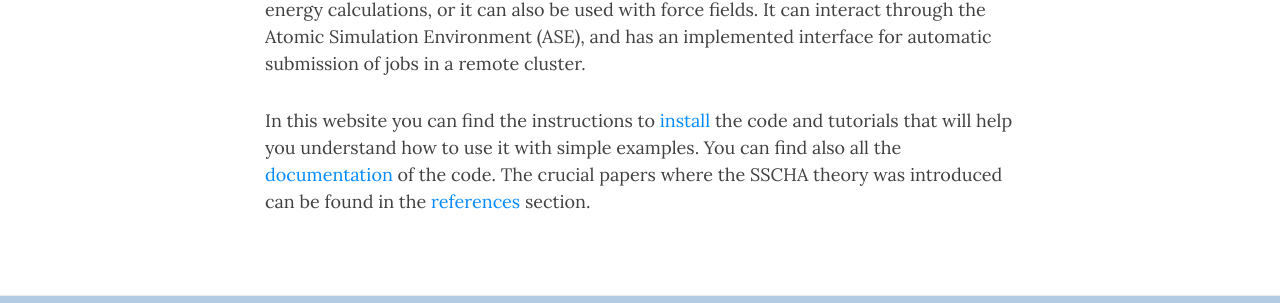
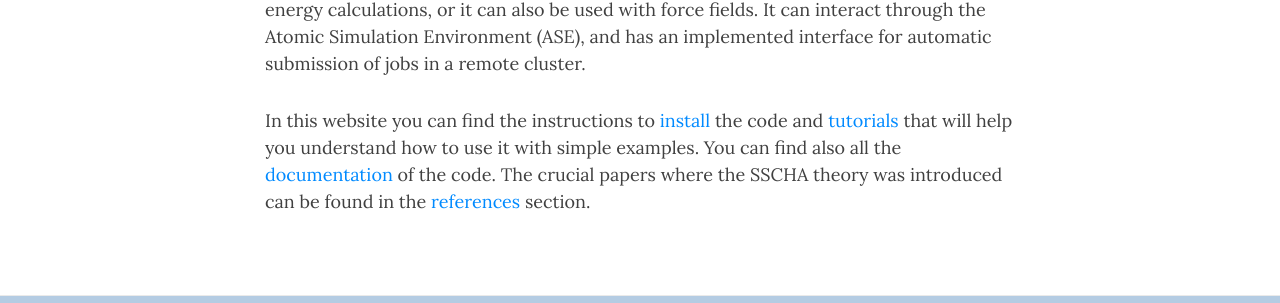
Before and after one commit to SSCHAcode/sschacode.github.io, a Jekyll site: the page built from index.md, in a window 1280 px wide and 900 px high, scrolled down 1019 px. Shown: the part 371-674 px from the top of the window. Built offline with Jekyll 4.4.1, drawn with Linux system fonts in a browser that asks for light colours; nearby versions of some CDN libraries; part of the change alters nothing that is shown.

```diff
--- a/index.md
+++ b/index.md
@@ -10,4 +10,4 @@ If you are simulating transport or thermal properties of materials, phase diagra
 
 The SSCHA comes both as a python library that can be runned inside your own workflows and as a stand-alone software, which is initialized by input files with the same syntax as Quantum ESPRESSO. It can be coupled with any *ab initio* engine for force and energy calculations, or it can also be used with force fields. It can interact through the Atomic Simulation Environment (ASE), and has an implemented interface for automatic submission of jobs in a remote cluster.
 
-In this website you can find the instructions to [install](http://sscha.eu/download/) the code and tutorials that will help you understand how to use it with simple examples. You can find also all the [documentation](http://sscha.eu/documentation/) of the code. The crucial papers where the SSCHA theory was introduced can be found in the [references](http://sscha.eu/references/) section.
+In this website you can find the instructions to [install](http://sscha.eu/download/) the code and [tutorials](http://sscha.eu/tutorials/) that will help you understand how to use it with simple examples. You can find also all the [documentation](http://sscha.eu/documentation/) of the code. The crucial papers where the SSCHA theory was introduced can be found in the [references](http://sscha.eu/references/) section.
```
